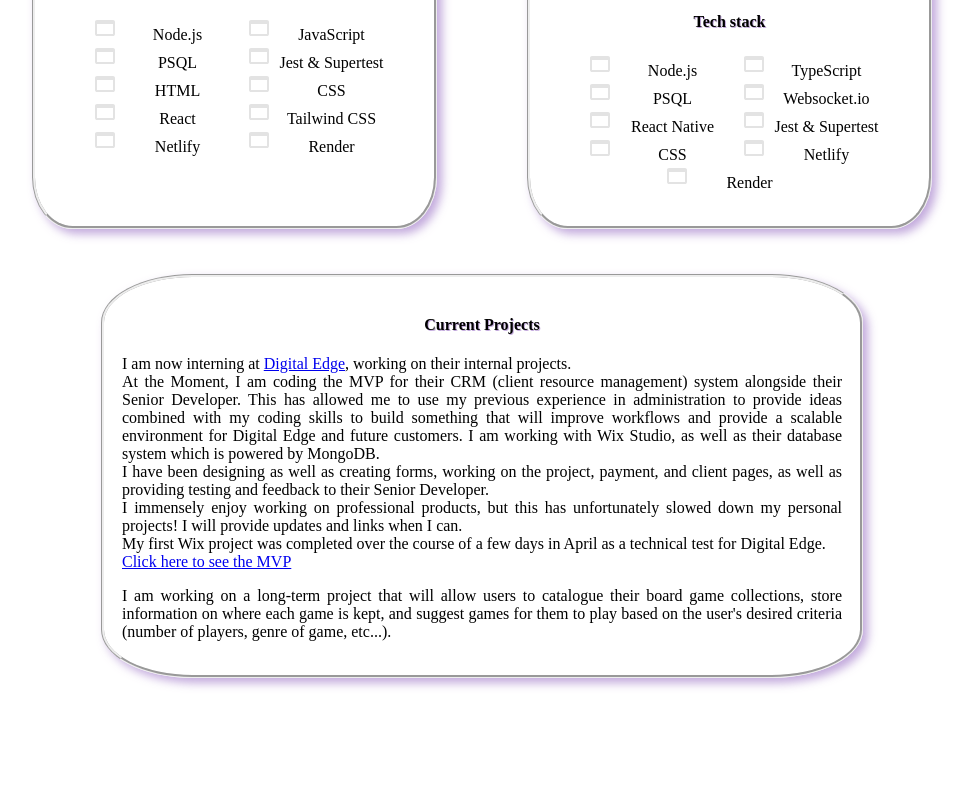
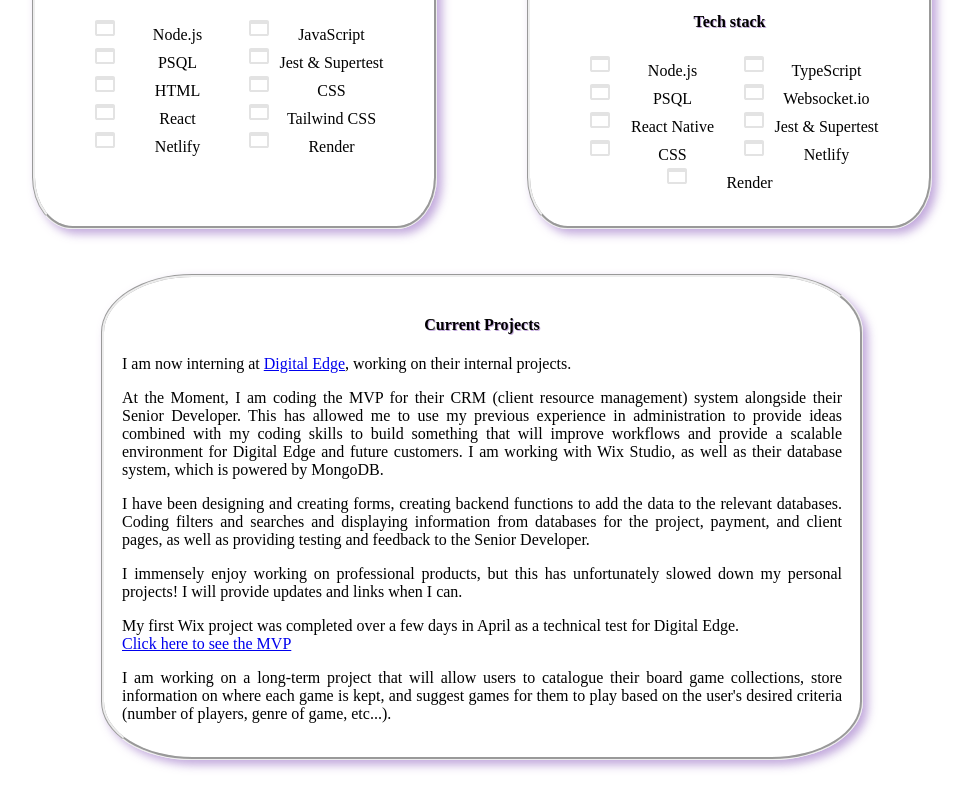
Before and after one commit to artiechokeheart/portfolio, a Next.js app: page / in a window 1280 px wide. Shown: the part 683-1483 px from the top of the page, without its empty margins (158-1131 px from the left). Before the commit the page ends 1401 px from the top, so only its background shows below. Built offline with nearby package versions, Linux system fonts and the light colour scheme.

Commit message:
Update Projects.js

```diff
--- a/src/Components/Projects.js
+++ b/src/Components/Projects.js
@@ -20,15 +20,19 @@ export default function Projects() {
           <h4>Current Projects</h4>
           <p>
           I am now interning at <a href="https://www.wearedigitaledge.co.uk/">Digital Edge</a>, working on their internal projects.
-          <br />
+          </p>
+          <p>
           At the Moment, I am coding the MVP for their CRM (client resource management) system alongside their Senior Developer. This has allowed me to use my previous experience in administration to provide ideas combined with my coding skills to build something that will improve workflows and provide a scalable environment for Digital Edge and future customers.
-          I am working with Wix Studio, as well as their database system which is powered by MongoDB.
-          <br />
-          I have been designing as well as creating forms, working on the project, payment, and client pages, as well as providing testing and feedback to their Senior Developer.
-          <br />
+          I am working with Wix Studio, as well as their database system, which is powered by MongoDB.
+        </p>
+          <p>
+          I have been designing and creating forms, creating backend functions to add the data to the relevant databases. Coding filters and searches and displaying information from databases for the project, payment, and client pages, as well as providing testing and feedback to the Senior Developer.
+          </p>
+          <p>
           I immensely enjoy working on professional products, but this has unfortunately slowed down my personal projects! I will provide updates and links when I can.
-         <br />
-          My first Wix project was completed over the course of a few days in April as a technical test for Digital Edge. <br />
+         </p>
+          <p>
+          My first Wix project was completed over a few days in April as a technical test for Digital Edge. <br />
             <a href="https://artemisswilkinson.wixstudio.com/360business">Click here to see the MVP</a>
           </p>
           <p>
```
